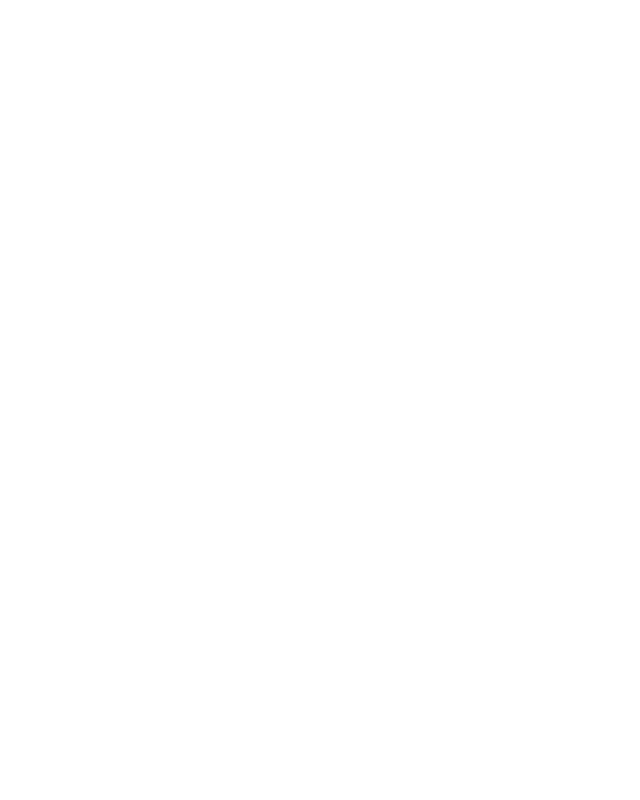
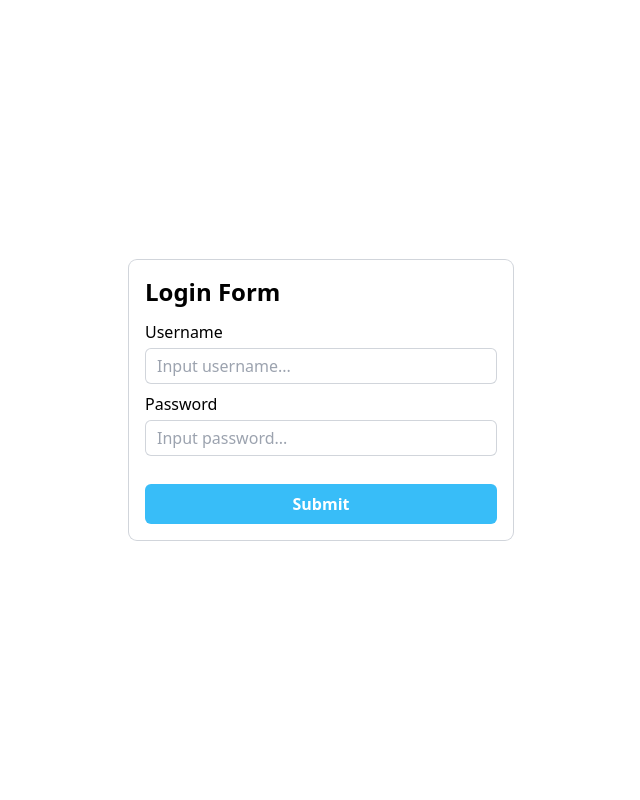
Before and after one commit to Evotianus/Secure-Web-Project, a PHP site: page / in a window 1280 px wide. Before the commit the part shown is empty. Shown: the whole page, without its empty margins (319-959 px from the left). Run offline with PHP 8.4, Linux system fonts and the light colour scheme; some libraries are stand-ins or nearby versions.

Commit message:
feat: login frontend

```diff
--- a/index.php
+++ b/index.php
@@ -1,11 +1,35 @@
 <!DOCTYPE html>
 <html lang="en">
+
 <head>
     <meta charset="UTF-8">
     <meta name="viewport" content="width=device-width, initial-scale=1.0">
+    <script src="https://cdn.tailwindcss.com"></script>
     <title>Document</title>
 </head>
+
 <body>
+    <div class="h-screen flex justify-center items-center">
+        <form action="">
+            <div class="w-96 ring ring-1 ring-gray-300 rounded-lg p-4">
+                <h2 class="text-2xl font-semibold mb-3">Login Form</h2>
+                <div class="input-field flex flex-col gap-1 mb-2">
+                    <label for="username" class="font-medium">Username</label>
+                    <input type="text" id="username"
+                        class="rounded-md ring-1 ring-inset ring-gray-300 w-full px-3 py-1.5 outline-none focus:ring-2 focus:ring-inset focus:ring-sky-500 transition"
+                        placeholder="Input username...">
+                </div>
+                <div class="input-field flex flex-col gap-1 mb-7">
+                    <label for="password" class="font-medium">Password</label>
+                    <input type="password" id="password"
+                        class="rounded-md ring-1 ring-inset ring-gray-300 w-full px-3 py-1.5 outline-none focus:ring-2 focus:ring-inset focus:ring-sky-500 transition"
+                        placeholder="Input password...">
+                </div>
+                <button
+                    class="bg-sky-400 rounded-md w-full py-2 text-white font-semibold hover:bg-sky-600 transition">Submit</button>
+            </div>
+        </form>
+    </div>
+</body>
 
-</body>
 </html>
```
Also changed, not shown: connect.php (added).
